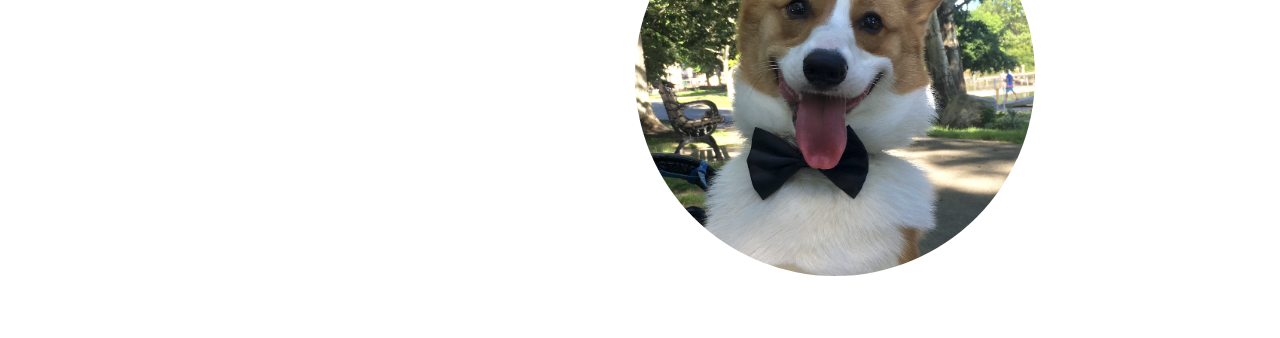
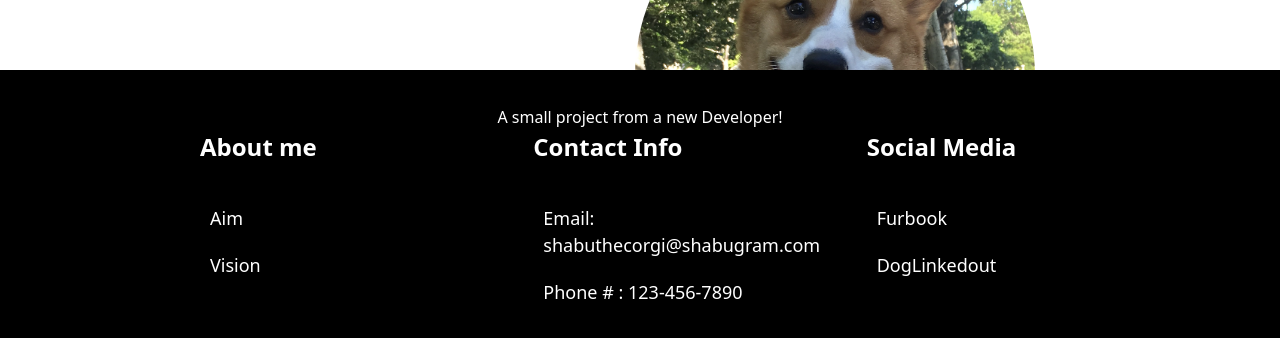
Before and after one commit to TrumanNgo/ShabuGram, a React (Vite) app in the folder client/: page /home in a window 1280 px wide. Shown: the part 448-786 px from the top of the page. Built offline with nearby package versions, Linux system fonts and the light colour scheme.

Commit message:
Footer update

```diff
--- a/client/src/App.jsx
+++ b/client/src/App.jsx
@@ -1,11 +1,15 @@
 import { Outlet } from "react-router-dom";
 import Navbar from "./components/Navbar";
+import Footer from "./components/Footer";
 
 const App = () => {
   return (
     <div className="w-full p-6">
       <Navbar />
       <Outlet />
+      <div>
+      <Footer />
+      </div>
     </div>
   );
 };
--- /dev/null
+++ b/client/src/components/Footer.jsx
@@ -0,0 +1,54 @@
+export default function Footer(){
+    return (
+        <footer className="footer-box">
+            <h1 style = {{
+                color: "white",
+                textAlign: "center",
+                marginTop: "10px",
+            }}>
+                A small project from a new Developer!
+            </h1>
+            <div className="footer-container">
+                <div className="row">
+                    <div className="column">
+                        <div className="heading">
+                            About me
+                        </div>
+                        <div className="footer-link">
+                            Aim
+                        </div>
+                        <div className="footer-link">
+                            Vision
+                        </div>
+                    </div>
+                    <div className="column">
+                        <div className="heading">
+                            Contact Info
+                        </div>
+                        <div className="footer-link">
+                            <span>
+                            Email: shabuthecorgi@shabugram.com
+                            </span>
+                        </div>
+                        <div className="footer-link">
+                            <span>
+                            Phone # : 123-456-7890
+                            </span>
+                        </div>
+                    </div>
+                    <div className="column">
+                        <div className="heading">
+                            Social Media
+                        </div>
+                        <div className="footer-link">
+                            Furbook
+                        </div>
+                        <div className="footer-link">
+                            DogLinkedout
+                        </div>
+                    </div>
+                </div>
+            </div>
+        </footer>
+    )
+}
--- a/client/src/index.css
+++ b/client/src/index.css
@@ -23,3 +23,78 @@
   .circular-square {
     border-radius: 50%;
   }
+
+  /** Footer **/
+  #footer {
+    position: relative;
+  }
+
+  .footer-box {
+    padding: 2% 2.5%;
+    width: 100%;
+    position: fixed;
+    bottom: 0;
+    left: 0;
+    color: white;
+    background-color: black;
+
+  }
+
+  .footer-container {
+    display: flex;
+    flex-direction: column;
+    justify-content: center;
+    max-width: 1000px;
+    margin: 0 auto;
+  }
+
+  .column-spacer {
+    gap: 2rem;
+    margin-bottom: 2rem;
+    margin-top: 2rem;
+  }
+
+  .column {
+    display: flex;
+    flex-direction: column;
+    text-align: left;
+    margin-left: 60px;
+  }
+
+  .column-spacer, .column {
+    display: flex;
+  }
+
+  .row {
+    display: grid;
+    grid-template-columns: repeat(
+      auto-fill,
+      minmax(300px, 1fr)
+    );
+  }
+
+  .footer-link {
+    color: #fff;
+    margin-bottom: 20px;
+    font-size: 18px;
+    text-decoration: none;
+    margin-left: 10px;
+  }
+
+  footer {
+    color: black;
+    text-decoration: none;
+    text-decoration-color: white;
+  }
+
+  footer:hover {
+    color:green;
+    transition: 200ms ease-in;
+  }
+
+  .heading {
+    font-size: 24px;
+    color: #fff;
+    margin-bottom: 40px;
+    font-weight: bold;
+  }
```
